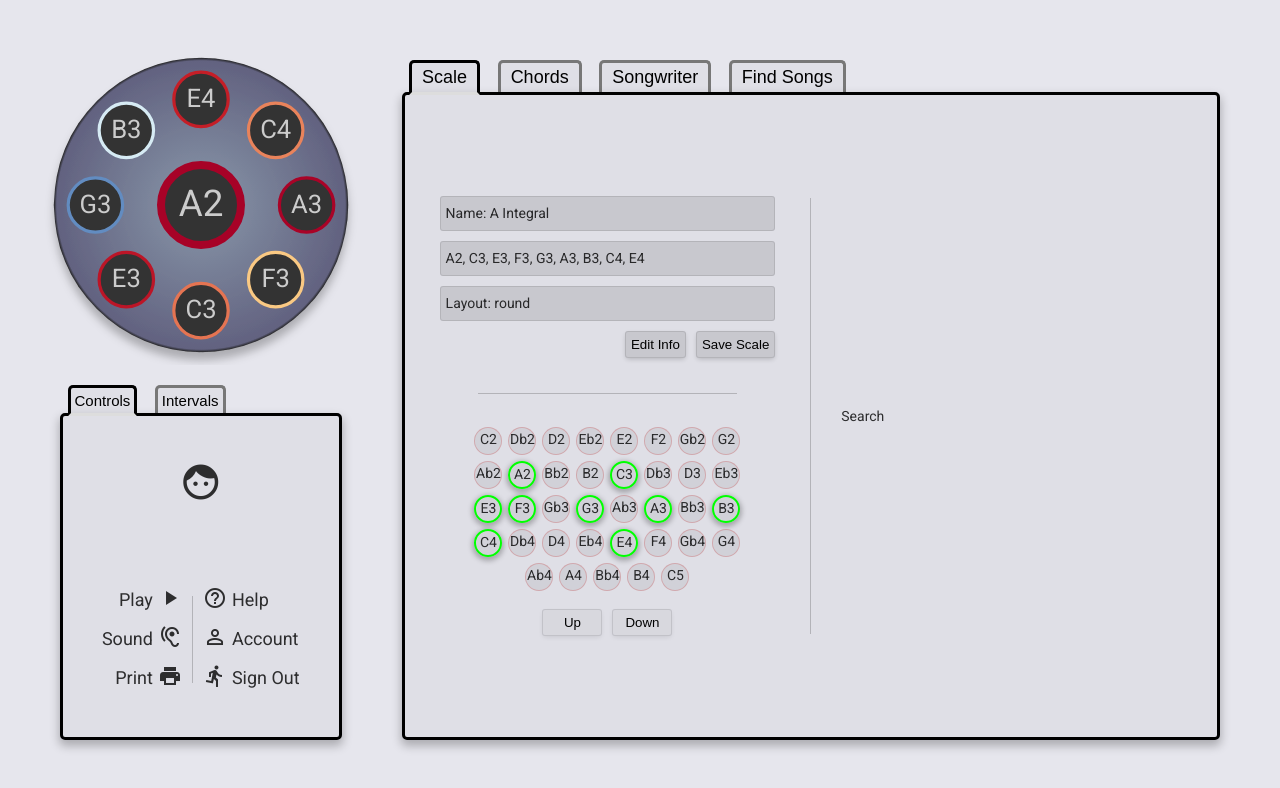
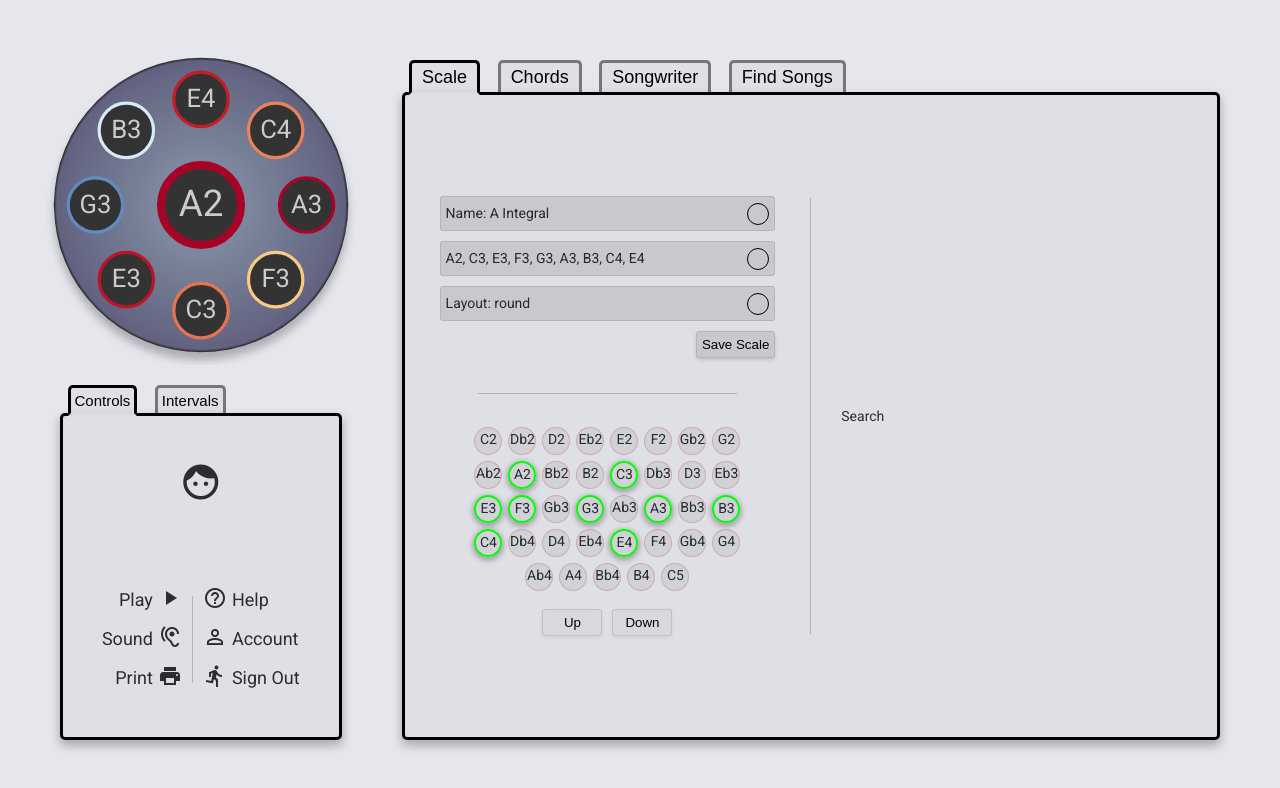
Before and after one commit to Moosees/ding-and-tones, a React (Create React App) app: page /scale in a window 1280 px wide. Shown: the top 788 px of the page. Built offline with nearby package versions, Linux system fonts and the light colour scheme.

Commit message:
Remove TextInput, update TODO

```diff
--- a/src/components/scaleInfo/ScaleInfo.jsx
+++ b/src/components/scaleInfo/ScaleInfo.jsx
@@ -1,34 +1,19 @@
-import React, { useState } from 'react';
+import React from 'react';
 import { connect } from 'react-redux';
-import { setScaleName } from '../../redux/scale/scale.actions';
 import ButtonMain from '../button/ButtonMain';
 import InfoField from '../infoField/InfoField';
-import TextInput from '../textInput/TextInput';
 import { Buttons, InfoContainer } from './scaleInfo.styles';
 
 const ScaleInfo = ({ name, layout, scale }) => {
-  const [isEditing, setIsEditing] = useState(false);
-
   return (
-    <>
-      <InfoContainer>
-        <InfoField label={'Name: ' + name} />
-        <InfoField label={scale.join(', ')} />
-        <InfoField label={'Layout: ' + layout} />
-        <Buttons>
-          <ButtonMain label="Edit Info" onClick={() => setIsEditing(true)} />
-          <ButtonMain label="Save Scale" />
-        </Buttons>
-      </InfoContainer>
-      {isEditing && (
-        <div>
-          <TextInput value={name} setValue={setScaleName} />
-          <TextInput value={scale} disabled />
-          <TextInput value={layout} disabled />
-          <ButtonMain label="Confirm" onClick={() => setIsEditing(false)} />
-        </div>
-      )}
-    </>
+    <InfoContainer>
+      <InfoField label={'Name: ' + name} onEdit={true} />
+      <InfoField label={scale.join(', ')} onEdit={true} />
+      <InfoField label={'Layout: ' + layout} onEdit={true} />
+      <Buttons>
+        <ButtonMain label="Save Scale" />
+      </Buttons>
+    </InfoContainer>
   );
 };
 
--- a/src/components/textInput/TextInput.jsx
+++ /dev/null
@@ -1,33 +0,0 @@
-import React, { useState } from 'react';
-
-const TextInput = ({ value, setValue, disabled }) => {
-  const [text, setText] = useState('');
-  const [isEditing, setIsEditing] = useState(false);
-
-  const handleEdit = () => {
-    if (isEditing) {
-      setValue(text);
-      setIsEditing(false);
-    } else {
-      setText(value);
-      setIsEditing(true);
-    }
-  };
-
-  return (
-    <>
-      {isEditing ? (
-        <input
-          value={text}
-          onChange={(e) => setText(e.target.value)}
-          disabled={disabled}
-        />
-      ) : (
-        <input value={value} readOnly />
-      )}
-      <button onClick={handleEdit}>{isEditing ? 'Save' : 'Edit'}</button>
-    </>
-  );
-};
-
-export default TextInput;
```
Also changed, not shown: 1 other file (tests, documents, lock files or other folders).
